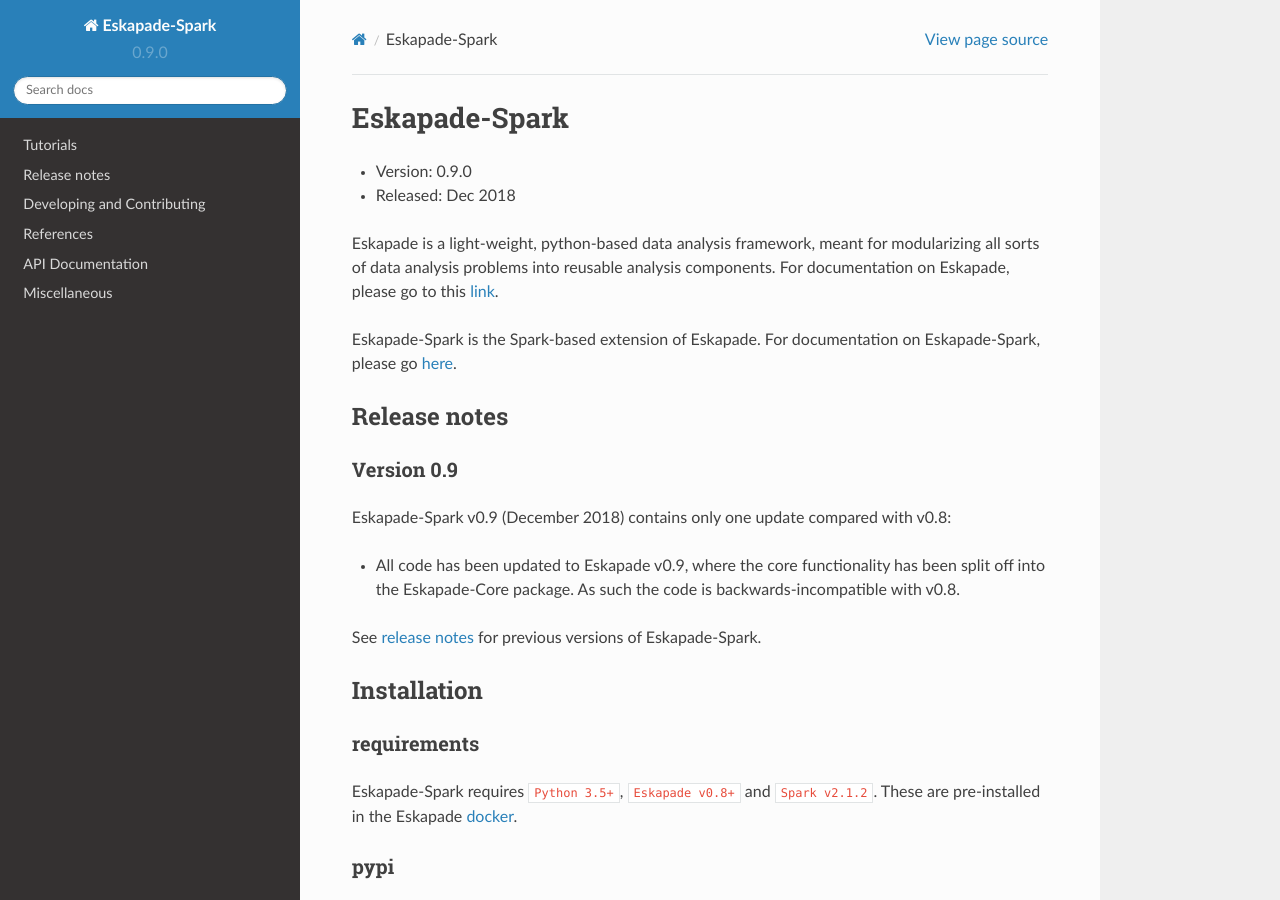
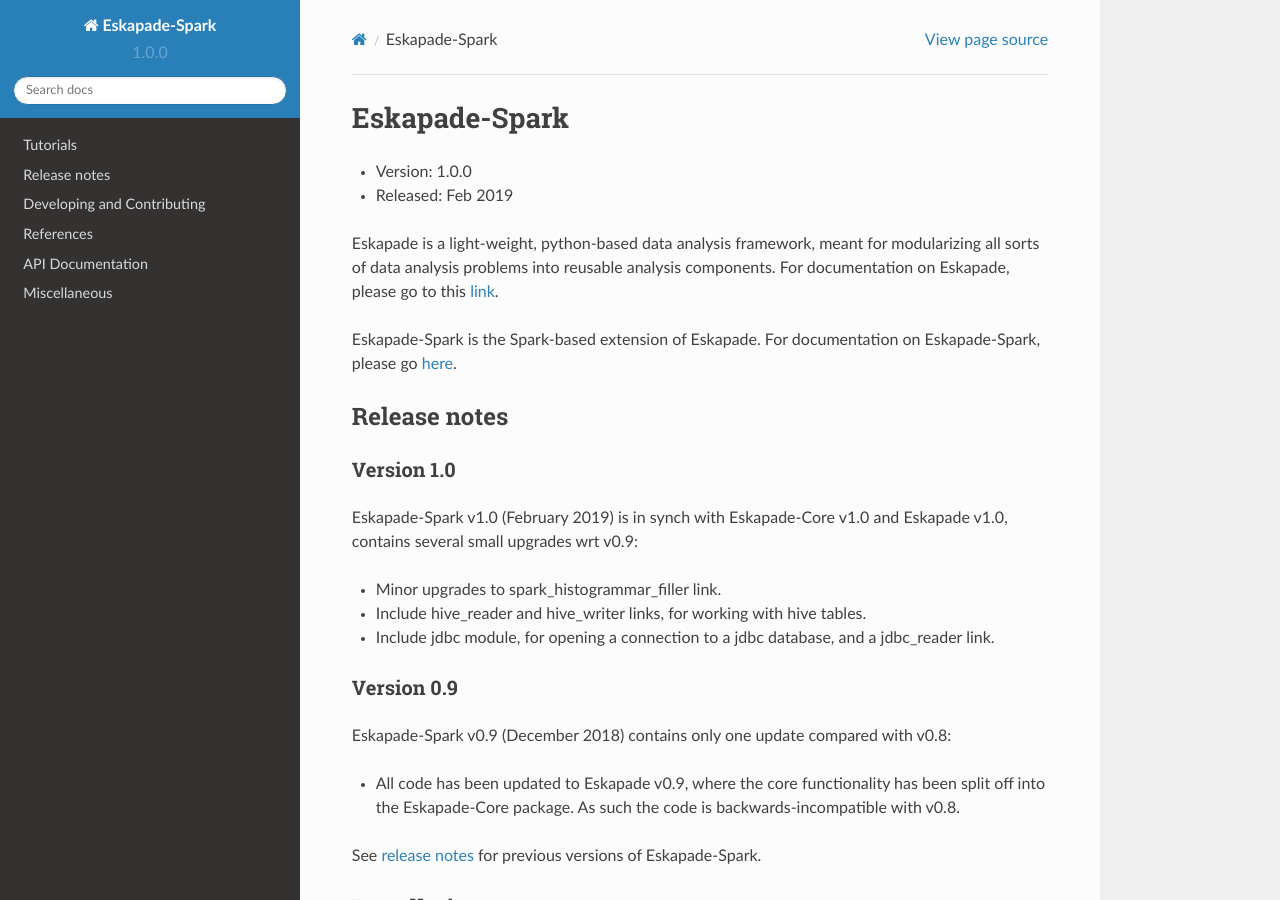
Before and after one commit to KaveIO/Eskapade-Spark, a Sphinx documentation site: the page built from docs/source/index.rst, in a window 1280 px wide and 900 px high. Built offline with Sphinx 7.4.7 and the Read the Docs theme 2.0.0, drawn with Linux system fonts in a browser that asks for light colours.

Commit message:
Update: bump up Eskapade-Spark version to v1.0.0
Including a description of v1.0.0 in README.rst

```diff
--- a/README.rst
+++ b/README.rst
@@ -2,8 +2,8 @@
 Eskapade-Spark
 ==============
 
-* Version: 0.9.0
-* Released: Dec 2018
+* Version: 1.0.0
+* Released: Feb 2019
 
 Eskapade is a light-weight, python-based data analysis framework, meant for modularizing all sorts of data analysis problems
 into reusable analysis components. For documentation on Eskapade, please go to this `link <http://eskapade.readthedocs.io>`_.
@@ -14,6 +14,16 @@
 
 Release notes
 =============
+
+Version 1.0
+-------------
+
+Eskapade-Spark v1.0 (February 2019) is in synch with Eskapade-Core v1.0 and Eskapade v1.0,
+contains several small upgrades wrt v0.9:
+
+* Minor upgrades to spark_histogrammar_filler link.
+* Include hive_reader and hive_writer links, for working with hive tables.
+* Include jdbc module, for opening a connection to a jdbc database, and a jdbc_reader link.
 
 Version 0.9
 -----------
--- a/docs/source/conf.py
+++ b/docs/source/conf.py
@@ -10,7 +10,7 @@
 #version = esversion.full_version
 
 # hard-code version number; readthedocs cannot import eskapadespark
-version = '0.9.0'
+version = '1.0.0'
 
 # Classes that use non-python modules are not always available in the
 # RTD environment. By mocking them we can still import these classes
--- a/setup.py
+++ b/setup.py
@@ -20,8 +20,8 @@
 
 NAME = 'Eskapade-Spark'
 
-MAJOR = 0
-REVISION = 9
+MAJOR = 1
+REVISION = 0
 PATCH = 0
 DEV = False
 
@@ -38,7 +38,7 @@
 
 REQUIREMENTS = [
     'Eskapade-Core>=1.0.0',
-    'Eskapade>=0.9.4',
+    'Eskapade>=1.0.0',
     'pyspark>=2.1.2',
     'jaydebeapi>=1.1.1',
 ]
```
